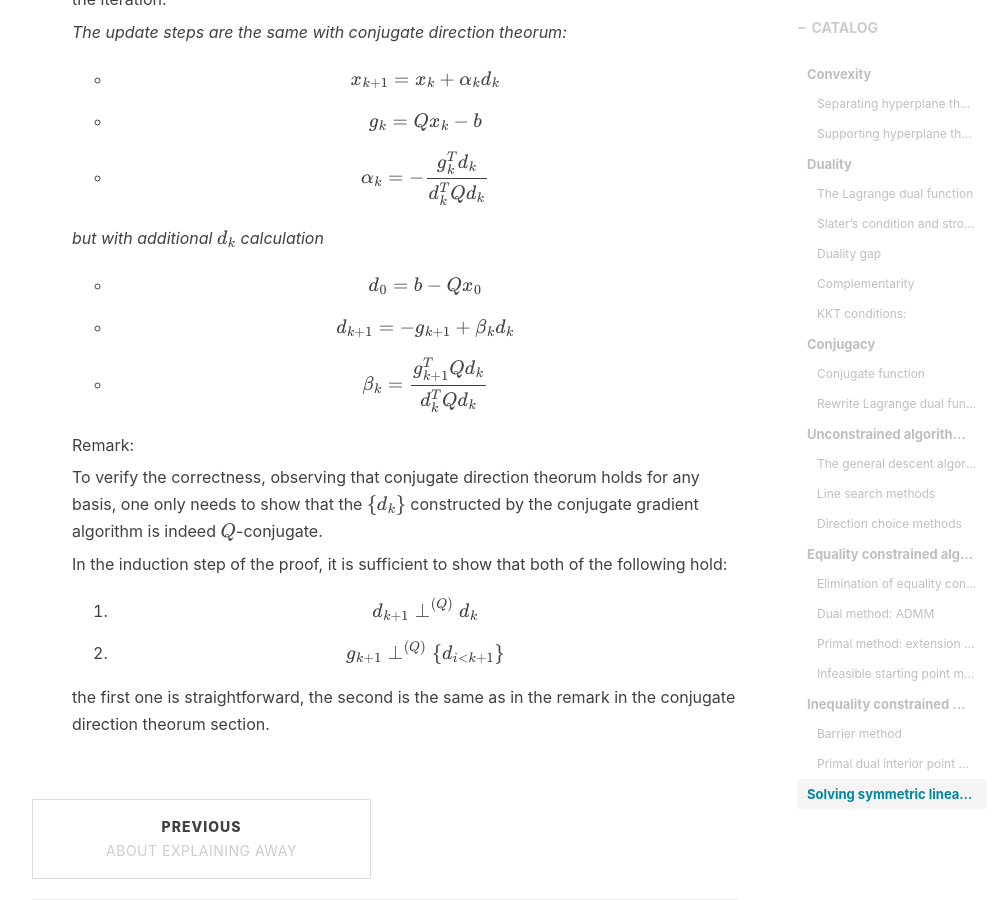
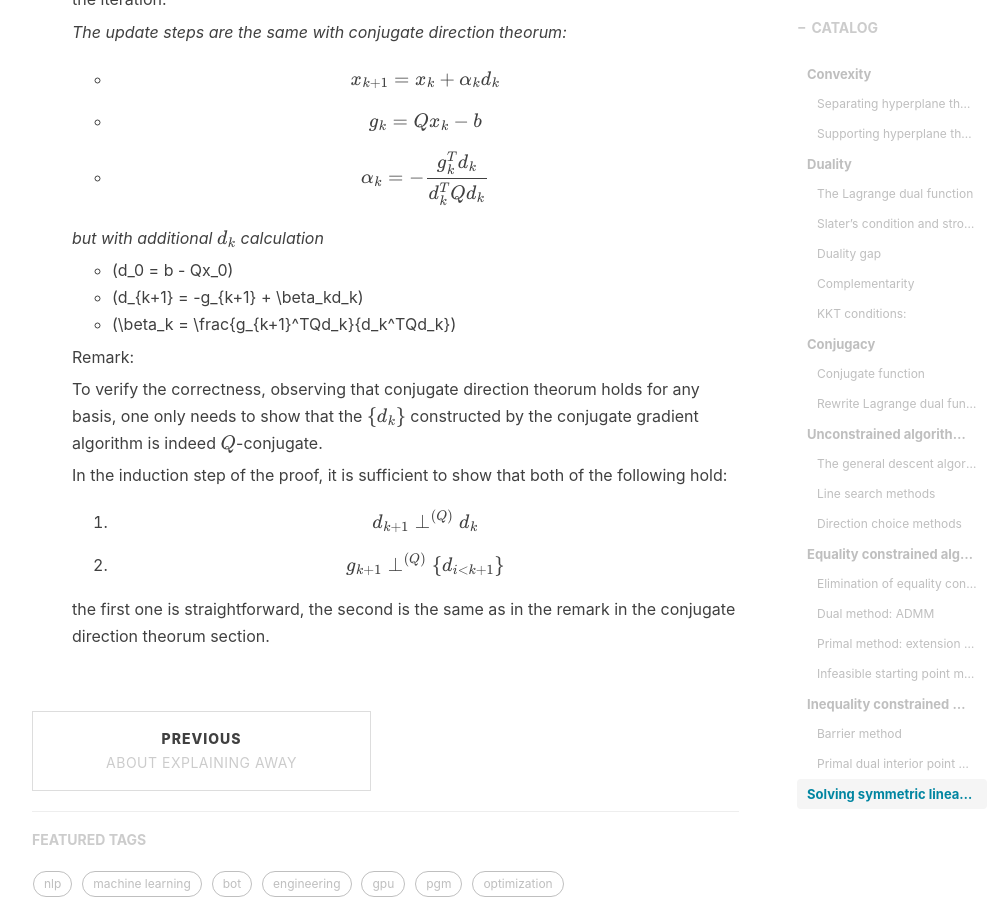
Before and after one commit to Alex-X-W/Alex-X-W.github.io, a Jekyll site: the page built from _posts/2018-08-30-cvx_optimization_review.markdown, in a window 1280 px wide and 900 px high, scrolled down 10066 px. Shown: the whole window, without its empty margins (233-1237 px from the left). Built offline with Jekyll 4.4.1, drawn with Linux system fonts in a browser that asks for light colours; nearby versions of some CDN libraries; formulas are drawn with MathJax 3; comment, search, counter and statistics services are not loaded.

```diff
--- a/_posts/2018-08-30-cvx_optimization_review.markdown
+++ b/_posts/2018-08-30-cvx_optimization_review.markdown
@@ -357,9 +357,9 @@
 
   *but with additional $$d_k$$ calculation*
 
-  - $$d_0 = b - Qx_0$$
-  - $$d_{k+1} = -g_{k+1} + \beta_kd_k$$
-  - $$\beta_k = \frac{g_{k+1}^TQd_k}{d_k^TQd_k}$$
+  - \(d_0 = b - Qx_0\)
+  - \(d_{k+1} = -g_{k+1} + \beta_kd_k\)
+  - \(\beta_k = \frac{g_{k+1}^TQd_k}{d_k^TQd_k}\)
 
   Remark:
 
```
